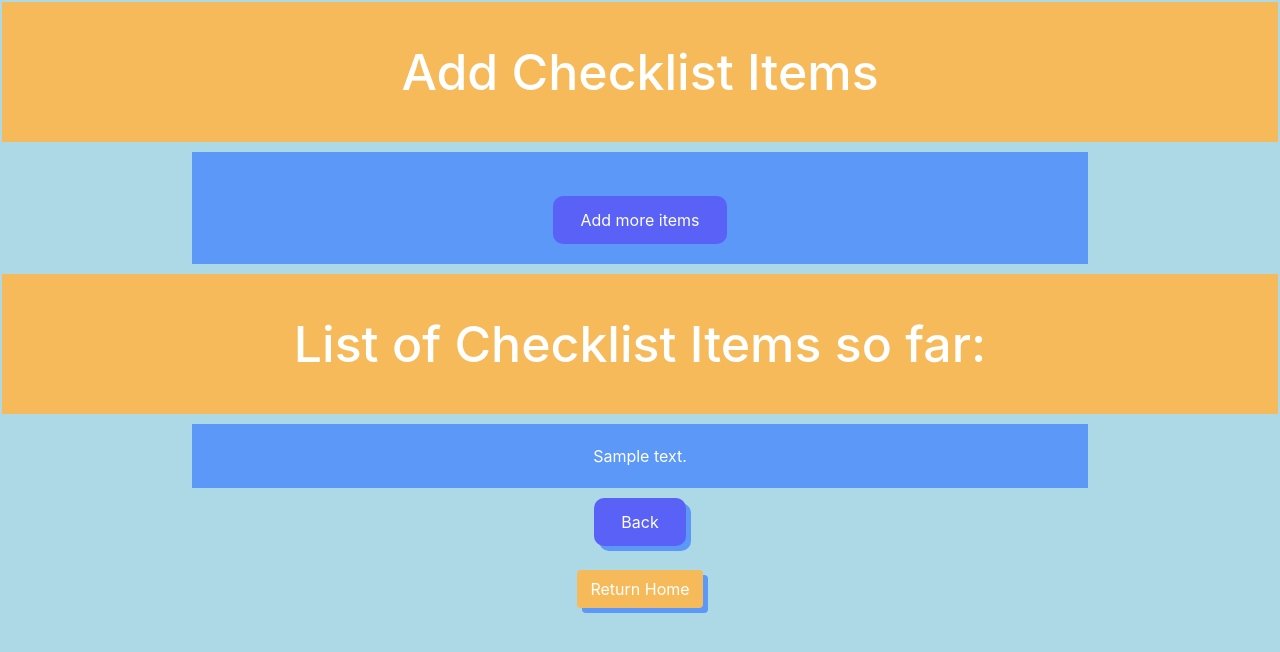
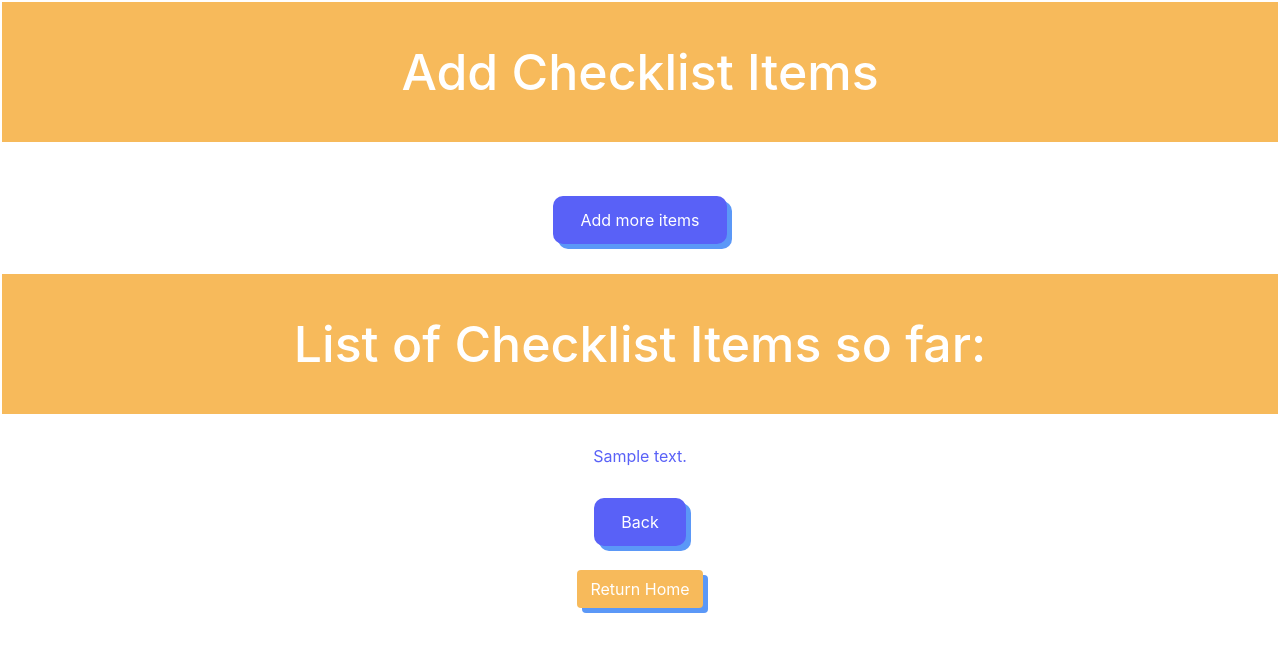
Before and after one commit to pjx98/TecWatch, a Django app: template checklist/templates/add_item.html in a window 1280 px wide. Shown: the top 652 px of the page. Run offline with Django 3.2, Linux system fonts and the light colour scheme; the template is opened without the code that fills it: most values are stand-ins (such as "Sample title", 1, 10 or a date in 2020); some libraries are stand-ins or nearby versions.

Commit message:
some minor testing in singhealth folder

```diff
--- a/checklist/static/css/add_item.css
+++ b/checklist/static/css/add_item.css
@@ -1,5 +1,5 @@
 body{
-    background-color: #add8e6;
+    background-color:#fff;
 }
 
 @media screen and (min-width: 481px){
@@ -14,7 +14,7 @@ body{
 @media screen and (max-width: 480px){
     h1{
         color: white;
-        font-size: 10px;
+        font-size: 35px;
         background-color:#f7ba5b;
         padding: 40px;
         margin: 2px;
@@ -49,8 +49,8 @@ button:hover {
 }
 
 .formfield {
-    color: white;
-    background-color: #5B98F7;
+    color: #5961F7;
+    background-color: white;
     padding: 20px;
     margin-top: 10px;
     margin-bottom: 10px;
@@ -73,11 +73,11 @@ button:hover {
 }
 
 .checklistContent {
-    color: white;
+    color: #5961F7;
     margin-top: 10px;
     margin-bottom: 10px;
     margin-left: 15%;
     margin-right: 15%;
-    background-color:#5B98F7;
+    background-color: white;
     padding: 20px;
 }
--- /dev/null
+++ b/singhealth/static/css/styles.css
@@ -0,0 +1,3 @@
+button {
+    margin: 5px;
+}
--- a/singhealth/templates/home_staff.html
+++ b/singhealth/templates/home_staff.html
@@ -7,9 +7,12 @@
         integrity="sha384-MCw98/SFnGE8fJT3GXwEOngsV7Zt27NXFoaoApmYm81iuXoPkFOJwJ8ERdknLPMO" crossorigin="anonymous">
     <link rel="stylesheet" href="https://use.fontawesome.com/releases/v5.6.1/css/all.css"
         integrity="sha384-gfdkjb5BdAXd+lj+gudLWI+BXq4IuLW5IT+brZEZsLFm++aCMlF1V92rMkPaX4PP" crossorigin="anonymous">
-    <link rel='stylesheet' href="./assets/css/style.css">
+    <!--<link rel='stylesheet' href="./assets/css/style.css">-->
 
     <script src="https://ajax.googleapis.com/ajax/libs/jquery/3.3.1/jquery.min.js"></script>
+
+    {% load static %}
+    <link rel="stylesheet" href="{% static 'styles.css' %}">
 </head>
 
 <body>
```
Also changed, not shown: db.sqlite3.
